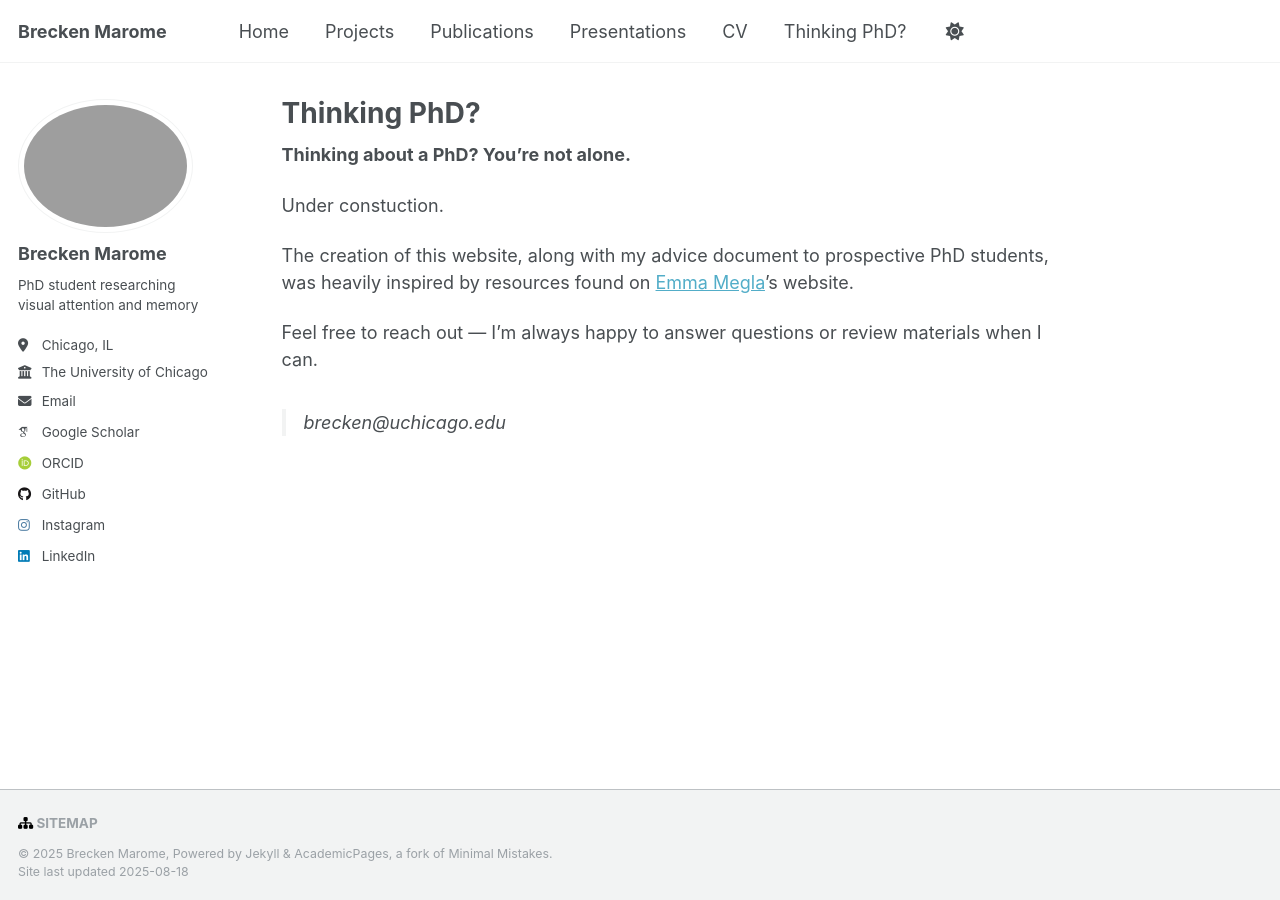
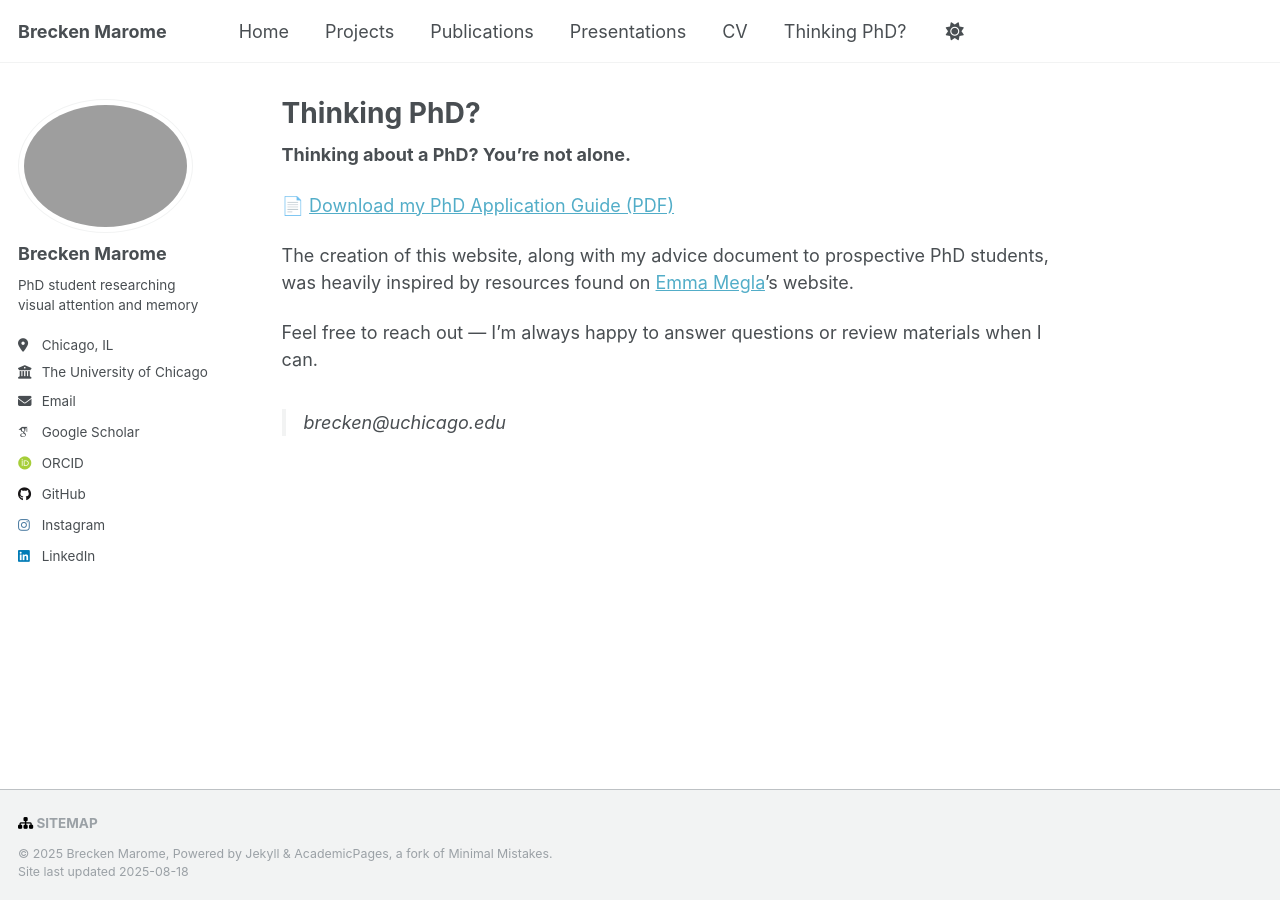
Before and after one commit to btmarome/btmarome.github.io, a Jekyll site: the page built from _pages/thinking-phd.md, in a window 1280 px wide. Built offline with Jekyll 4.4.1, drawn with Linux system fonts in a browser that asks for light colours; some web fonts are replaced; a script that is not in the unit is left out.

Commit message:
Update thinking-phd.md

```diff
--- a/_pages/thinking-phd.md
+++ b/_pages/thinking-phd.md
@@ -7,7 +7,9 @@ author_profile: true
 
 **Thinking about a PhD? You're not alone.**
 
-Under constuction.
+<p>
+  📄 <a href="files/phd_guide.pdf" target="_blank">Download my PhD Application Guide (PDF)</a>
+</p>
 
 The creation of this website, along with my advice document to prospective PhD students, was heavily inspired by resources found on [Emma Megla](https://www.emmamegla.com/home)'s website.
 
```
